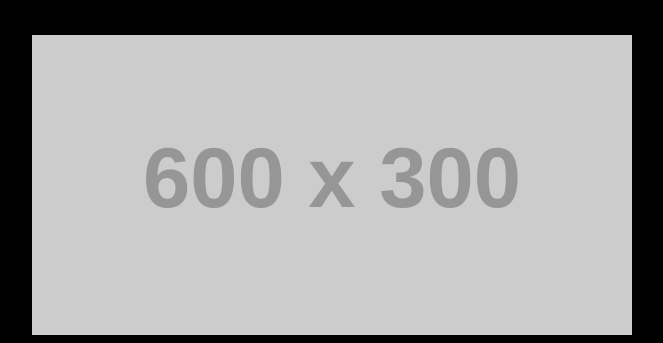
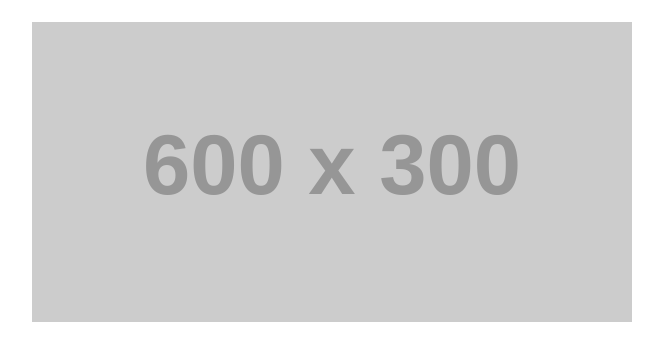
Before and after one commit to BlackViking36/netcamaras, a plain HTML site: page index.html in a window 1280 px wide. Shown: the part 160-503 px from the top of the page, without its empty margins (308-971 px from the left). Drawn offline with Linux system fonts and the light colour scheme; placeholder pictures from the web are drawn by us.

Commit message:
Update index.html

```diff
--- a/index.html
+++ b/index.html
@@ -1,40 +1,39 @@
 <!DOCTYPE html>
 <html lang="es">
-
 <head>
   <meta charset="UTF-8">
-  <title>NetCamaras - Próximamente</title>
+  <title>NetCámaras</title>
   <style>
     body {
-      background-color: #000;
-      color: #e74c3c;
-      font-family: 'Orbitron', sans-serif;
+      margin: 0;
+      font-family: 'Montserrat', sans-serif;
+      background-color: #ffffff;
+      color: #222;
+      display: flex;
+      flex-direction: column;
+      align-items: center;
+      justify-content: center;
+      min-height: 100vh;
       text-align: center;
-      padding: 50px;
+      padding: 20px;
     }
-
+    img {
+      max-width: 100%;
+      height: auto;
+    }
     h1 {
-      font-size: 3em;
-      margin-bottom: 20px;
+      color: #27ae60;
+      font-size: 2.5rem;
     }
-
     p {
-      font-size: 1.2em;
-      color: #eee;
-    }
-
-    img {
-      width: 100%;
-      max-width: 600px;
-      margin: 30px 0;
+      font-size: 1.1rem;
+      color: #555;
     }
   </style>
 </head>
-
 <body>
-  <h1>NetCamaras</h1>
-  <img src="https://via.placeholder.com/600x300/111/fff?text=Vigilancia+Inteligente" alt="Cámaras urbanas">
-  <p>Estamos trabajando para proteger lo que más importa.<br>¡Nos vemos pronto!</p>
+  <img src="https://via.placeholder.com/600x300?text=NetCámaras" alt="Bienvenida">
+  <h1>Página en Construcción</h1>
+  <p>Estamos preparando algo seguro y confiable para vos.<br>Volvé pronto.</p>
 </body>
-
 </html>
```
